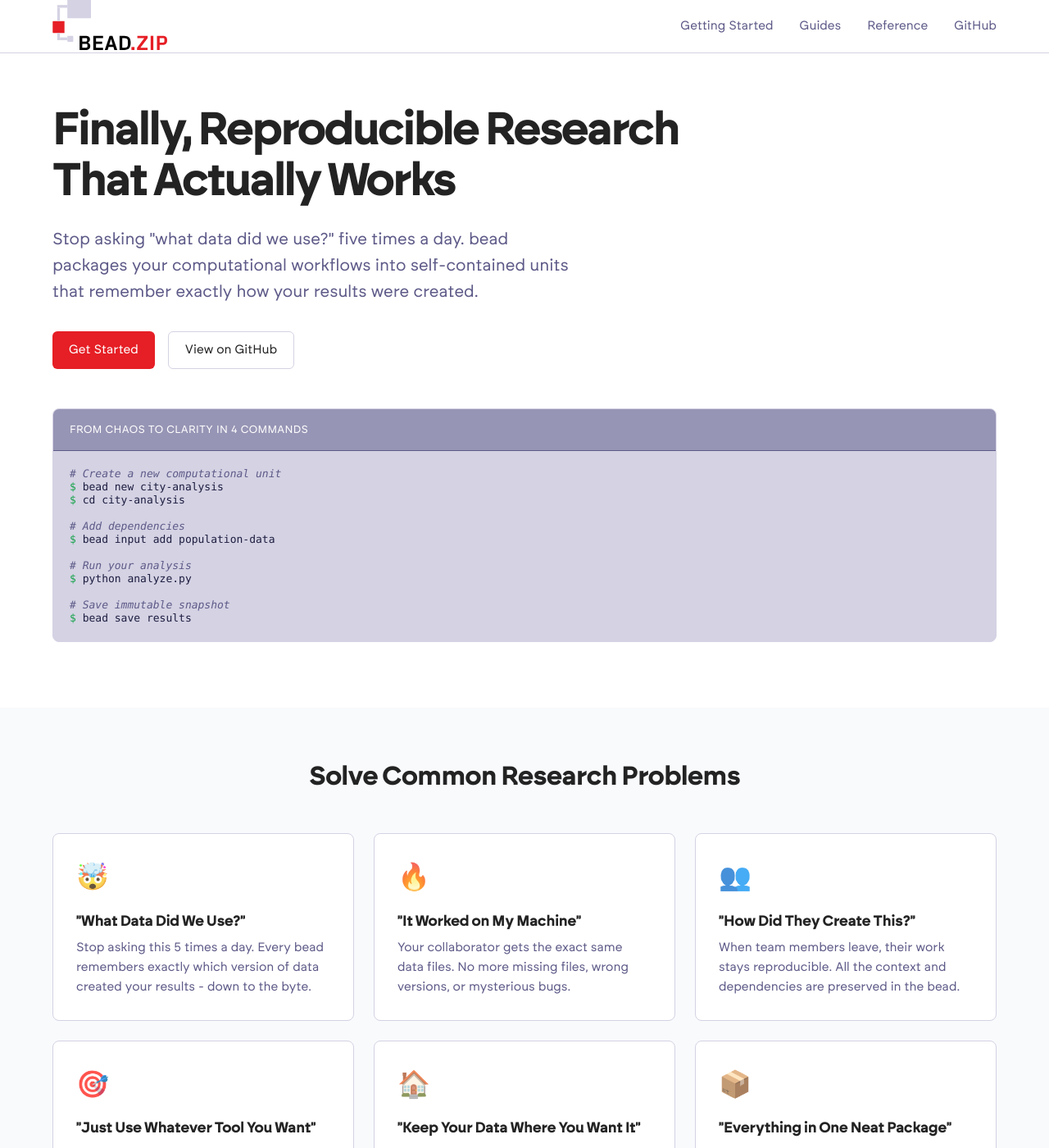
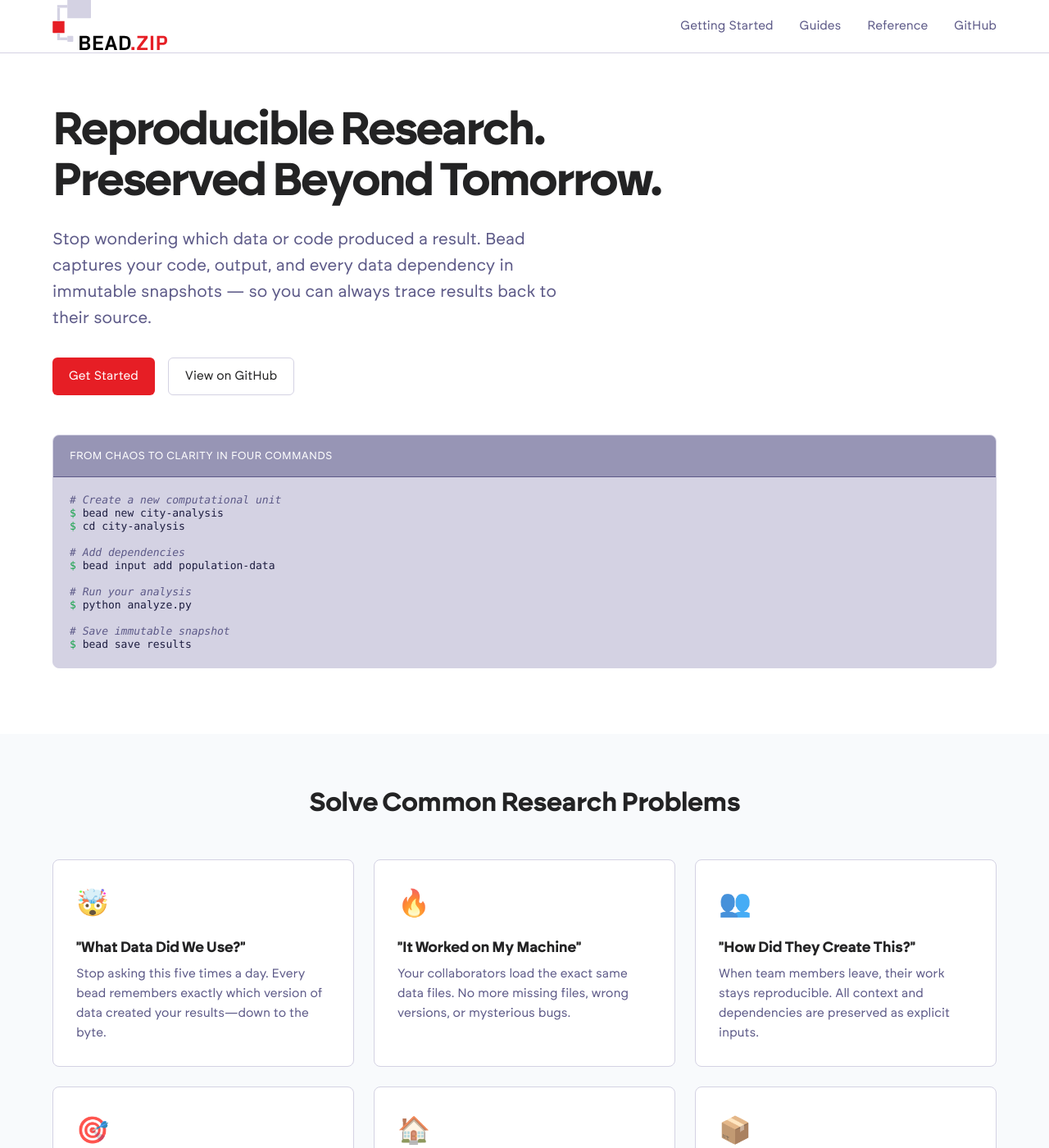
Before and after one commit to codedthinking/bead.zip, a Jekyll site: the page built from docs/index.html, in a window 1280 px wide and 1400 px high. Shown: the whole window at 82% size. Built offline with Jekyll 4.4.1, drawn with Linux system fonts in a browser that asks for light colours.

```diff
--- a/docs/index.html
+++ b/docs/index.html
@@ -4,12 +4,10 @@ layout: home
 
 <section class="hero">
   <div class="container">
-    <h1 class="hero-title">Finally, Reproducible Research<br>That Actually Works</h1>
+    <h1 class="hero-title">Reproducible Research.<br/>Preserved Beyond Tomorrow.</h1>
     <p class="hero-subtitle">
-      Stop asking "what data did we use?" five times a day. bead packages your computational workflows
-      into self-contained units that remember exactly how your results were created.
+      Stop wondering which data or code produced a result. Bead captures your code, output, and every data dependency in immutable snapshots — so you can always trace results back to their source.
     </p>
-
     <div class="hero-actions">
       <a href="{{ '/getting-started' | relative_url }}" class="btn btn-primary">Get Started</a>
       <a href="https://github.com/codedthinking/bead.zip" class="btn btn-secondary">View on GitHub</a>
@@ -18,7 +16,7 @@ layout: home
     <div class="hero-demo">
       <div class="code-example">
         <div class="code-header">
-          <span class="code-title">From chaos to clarity in 4 commands</span>
+          <span class="code-title">From chaos to clarity in four commands</span>
         </div>
         <pre><code class="language-bash"><span class="comment"># Create a new computational unit</span>
 <span class="prompt">$</span> bead new city-analysis
@@ -45,19 +43,19 @@ layout: home
       <div class="feature-card">
         <div class="feature-icon">🤯</div>
         <h3>"What Data Did We Use?"</h3>
-        <p>Stop asking this 5 times a day. Every bead remembers exactly which version of data created your results - down to the byte.</p>
+        <p>Stop asking this five times a day. Every bead remembers exactly which version of data created your results—down to the byte.</p>
       </div>
 
       <div class="feature-card">
         <div class="feature-icon">🔥</div>
         <h3>"It Worked on My Machine"</h3>
-        <p>Your collaborator gets the exact same data files. No more missing files, wrong versions, or mysterious bugs.</p>
+        <p>Your collaborators load the exact same data files. No more missing files, wrong versions, or mysterious bugs.</p>
       </div>
 
       <div class="feature-card">
         <div class="feature-icon">👥</div>
         <h3>"How Did They Create This?"</h3>
-        <p>When team members leave, their work stays reproducible. All the context and dependencies are preserved in the bead.</p>
+        <p>When team members leave, their work stays reproducible. All context and dependencies are preserved as explicit inputs.</p>
       </div>
 
       <div class="feature-card">
```
Also changed, not shown: docs/AGENTS.md (+30 -0 lines).
